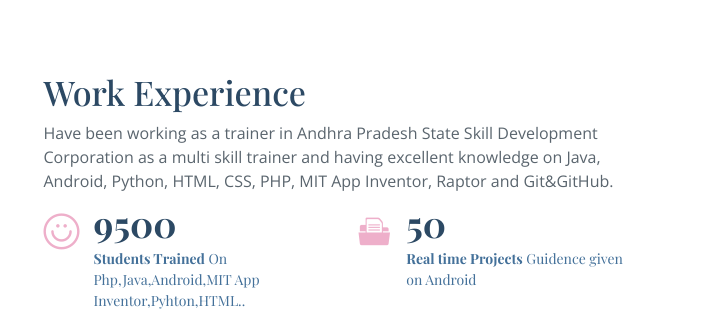
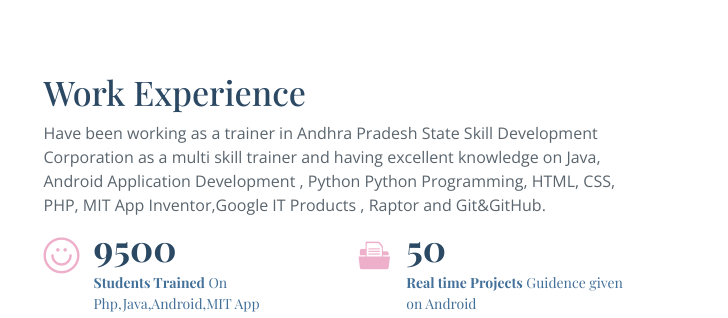
Before and after one commit to Muneiahtellakula/Muneiahtellakula.github.io, a plain HTML site: page index.html in a window 1280 px wide. Shown: the part 558-876 px from the top of the page, 552-1280 px from the left. Drawn offline with nearby package versions, Linux system fonts and the light colour scheme; a web font is replaced by a local one.

Commit message:
Exp..Updated

```diff
--- a/index.html
+++ b/index.html
@@ -136,7 +136,7 @@
             <div class="content d-flex flex-column justify-content-center">
               <h3>Work Experience </h3>
               <p>
-                Have been working as a trainer in Andhra Pradesh State Skill Development Corporation as a multi skill trainer and having excellent knowledge on Java, Android, Python, HTML, CSS, PHP, MIT App Inventor, Raptor and Git&GitHub.
+                Have been working as a trainer  in Andhra Pradesh State Skill Development Corporation as a multi skill trainer and having excellent knowledge on Java, Android Application Development , Python Python Programming, HTML, CSS, PHP, MIT App Inventor,Google IT Products , Raptor and Git&GitHub.
               </p>
               <div class="row">
                 <div class="col-md-6 d-md-flex align-items-md-stretch">
```
